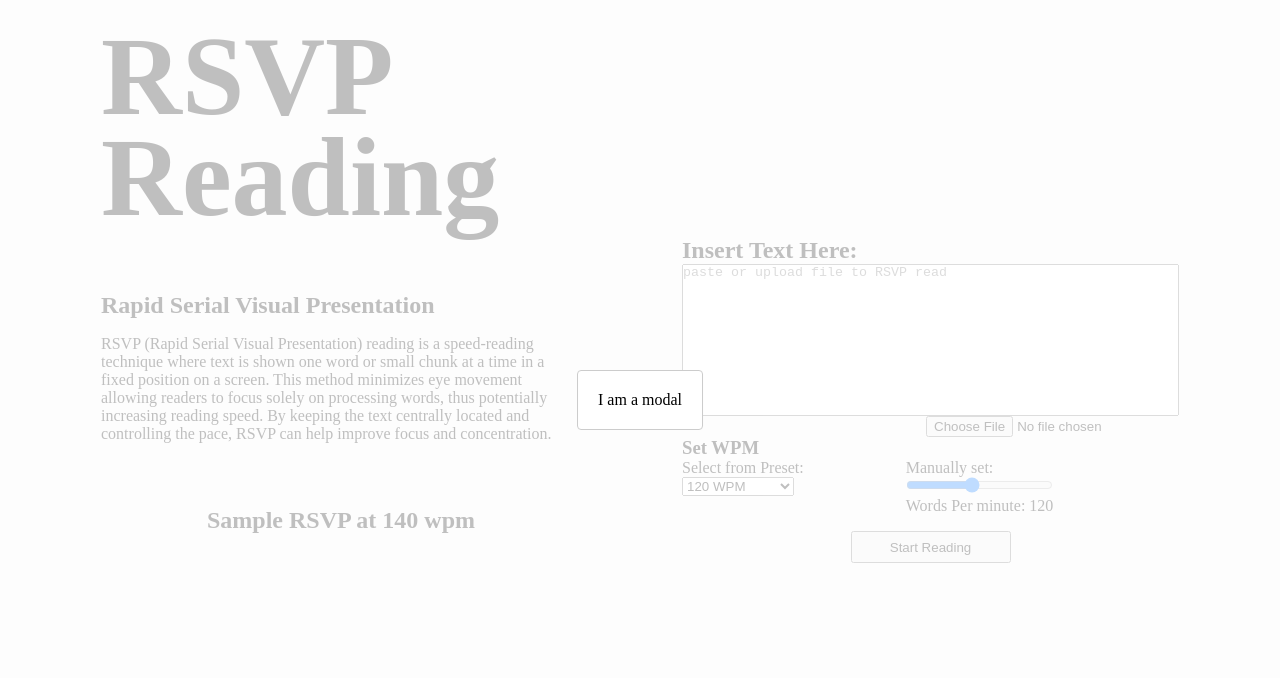
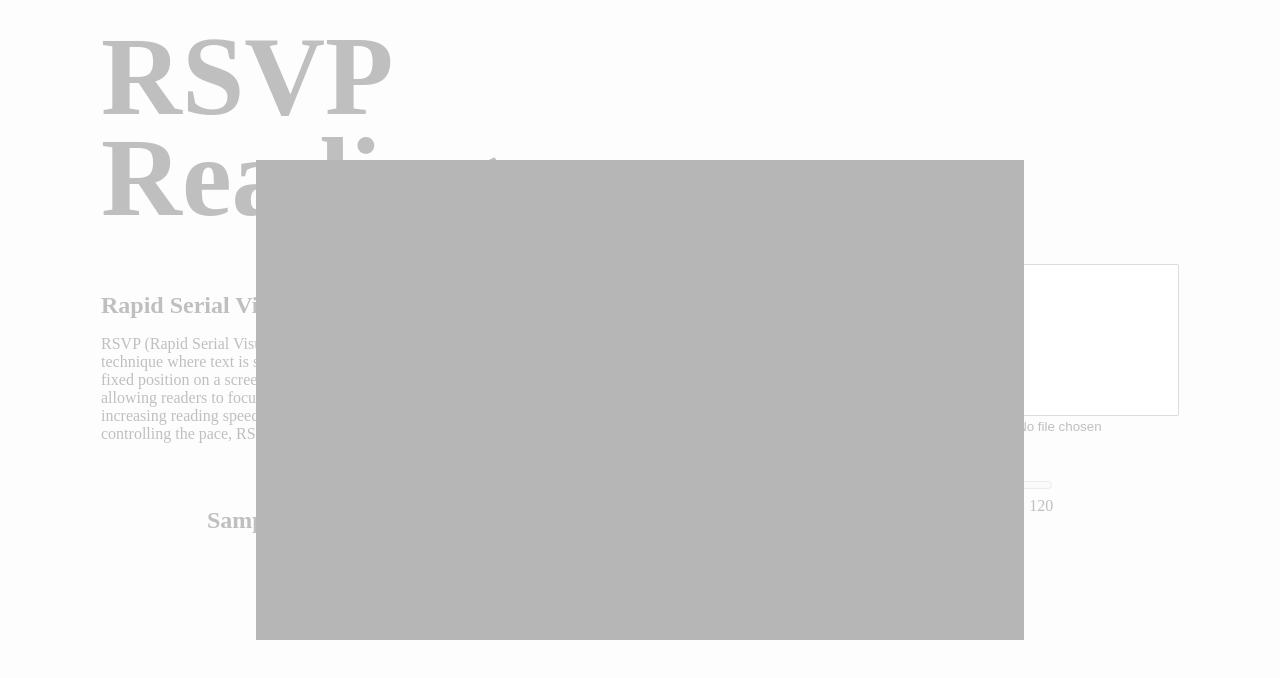
Before and after one commit to Alto0327/RSVP-Reading, a React (Vite) app: page / in a window 1280 px wide. Both pictures are taken after a click on the button "Start Reading". Shown: the top 678 px of the page. Built offline with nearby package versions, Linux system fonts and the light colour scheme.

Commit message:
Modal modification

```diff
--- a/src/App.css
+++ b/src/App.css
@@ -64,6 +64,19 @@
   height: 2rem;
 }
 
+
+.Modal{
+  margin-left: 20vw;
+  margin-top: 20vh;
+  height: 60vh;
+  width: 60vw;
+  display:flex;
+  justify-content: center;
+  align-items: center;
+  background-color: #b6b6b6;
+}
+
+
 /* Default styles (for larger screens by default) */
 
 /* Smartphones */
--- a/src/App.jsx
+++ b/src/App.jsx
@@ -1,6 +1,5 @@
 import "./App.css";
 import React, { useState } from "react";
-import { Link } from "react-router-dom";
 import Modal from "react-modal";
 
 const DelayedAction = () => {
@@ -52,17 +51,6 @@ const DelayedAction = () => {
     setIsOpen(false);
   }
 
-  const customStyles = {
-    content: {
-      top: "50%",
-      left: "50%",
-      right: "auto",
-      bottom: "auto",
-      marginRight: "-50%",
-      transform: "translate(-50%, -50%)",
-    },
-  };
-  Modal.setAppElement("#root");
   return (
     <div className="Container">
       <section className="Container__left">
@@ -136,12 +124,12 @@ const DelayedAction = () => {
         <Modal
           isOpen={modalIsOpen}
           onRequestClose={closeModal}
-          style={customStyles}
-          contentLabel="Example Modal"
+          className="Modal"
+          contentLabel="RSVP Reader"
         >
-          <div>I am a modal</div>
           <h1>{actionStatus}</h1>
         </Modal>
+
       </section>
     </div>
   );
```
